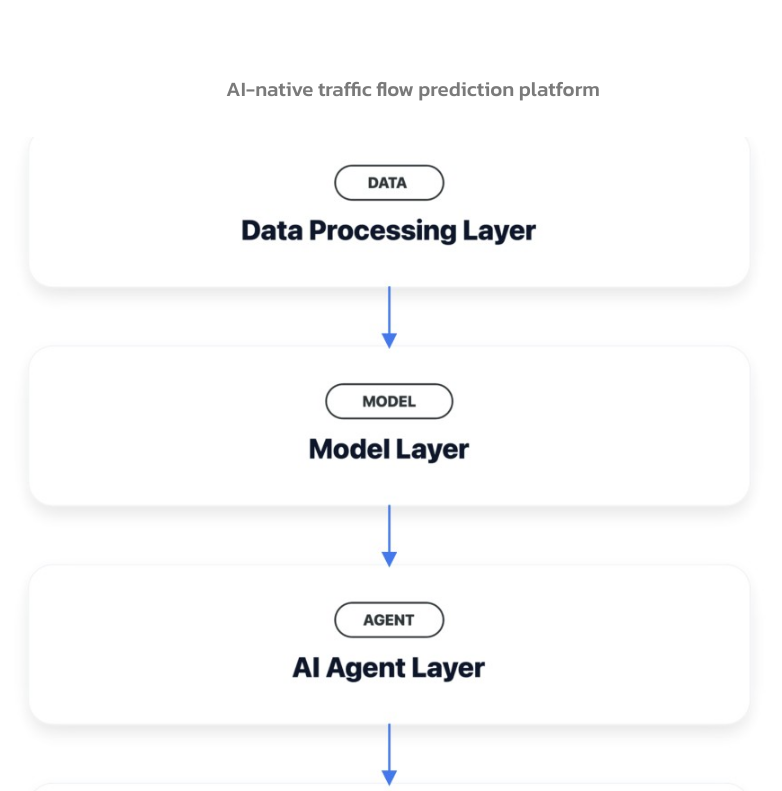
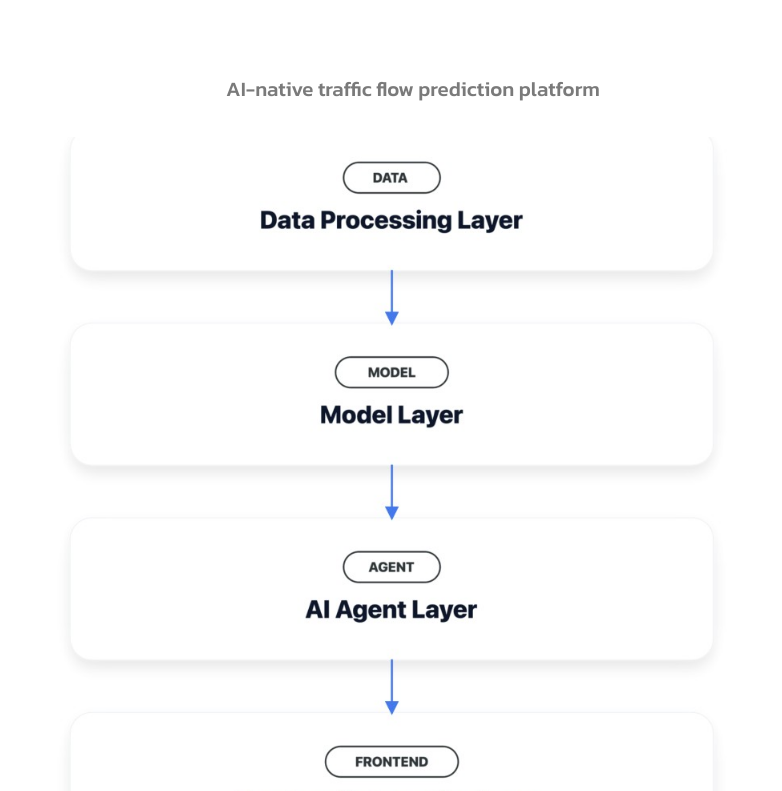
Before and after one commit to ForeverTTT/Autobahn-hackathon, a React (Vite) app in the folder pitch/: page / in a window 1280 px wide. Shown: the part 3700-4491 px from the top of the page, without its empty margins (227-1009 px from the left). Built offline with nearby package versions, Linux system fonts and the light colour scheme.

Commit message:
update graph

```diff
--- a/pitch/src/sections/ArchitectureSection.tsx
+++ b/pitch/src/sections/ArchitectureSection.tsx
@@ -28,7 +28,7 @@ export default function ArchitectureSection() {
           AI-native traffic flow prediction platform
         </p>
 
-        <div className="w-full max-w-[920px] overflow-hidden">
+        <div className="w-full max-w-[820px] overflow-hidden">
           <img
             src="/shots/project_architecture.png"
             alt="Project architecture"
```
